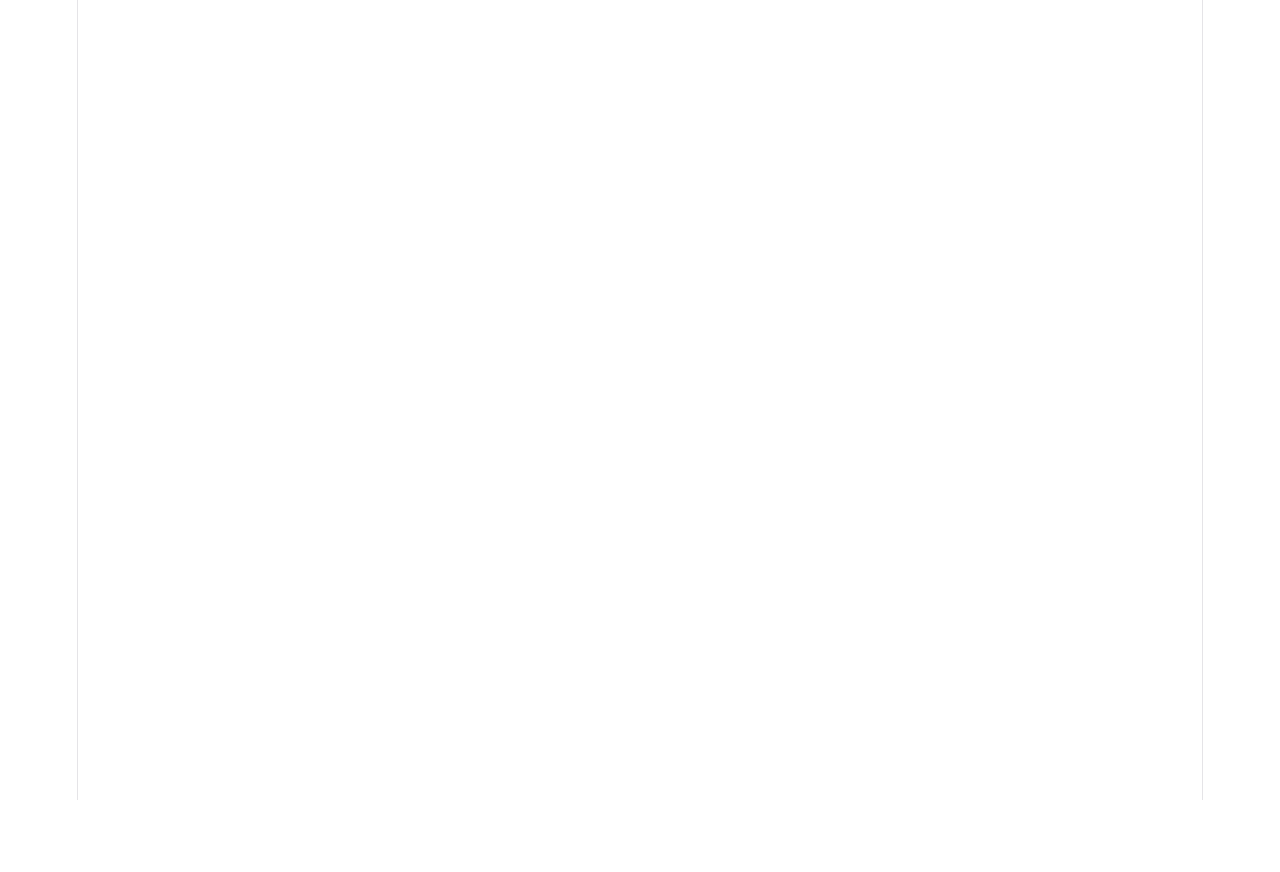
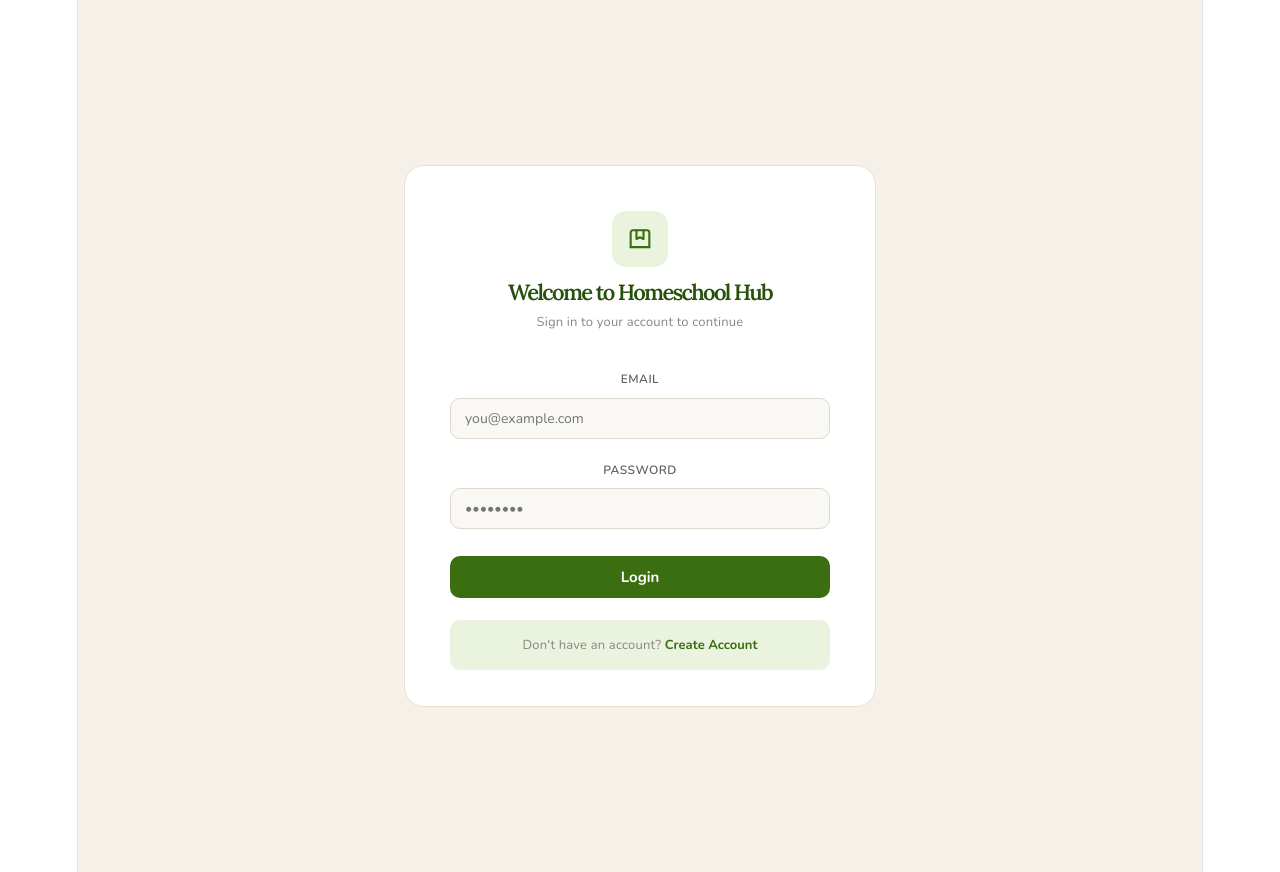
Before and after one commit to brooke-brown/hoohacks26, a React (Vite) app in the folder frontend/: page / in a window 1280 px wide. Before the commit this address had no page. Before the commit the page ends 800 px from the top, so only its background shows below. Built offline with nearby package versions, Linux system fonts and the light colour scheme.

Commit message:
removing router

```diff
--- a/frontend/src/App.jsx
+++ b/frontend/src/App.jsx
@@ -1,11 +1,5 @@
-import { Routes, Route } from 'react-router-dom'
-import './App.css'
 import Login from './pages/Login'
 
 export default function App() {
-  return (
-    <Routes>
-      <Route path="/login" element={<Login />} />
-    </Routes>
-  )
+  return <Login />
 }
--- a/frontend/src/pages/Login.jsx
+++ b/frontend/src/pages/Login.jsx
@@ -1,8 +1,6 @@
 import { useState } from "react";
-import { useNavigate } from "react-router-dom";
 
 export default function Login() {
-  const navigate = useNavigate();
   const [email, setEmail] = useState("");
   const [password, setPassword] = useState("");
   const [loading, setLoading] = useState(false);
```
